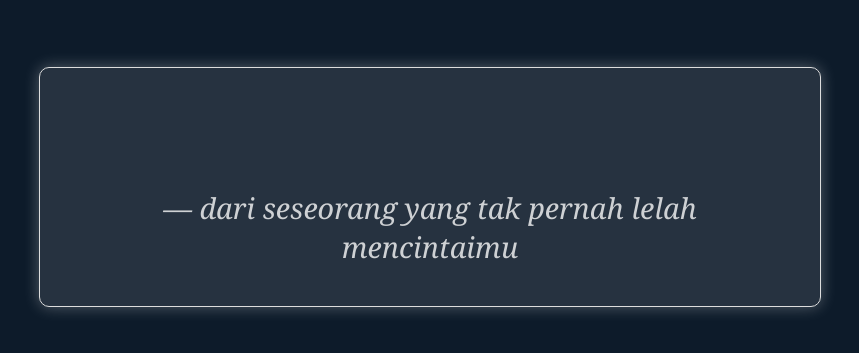
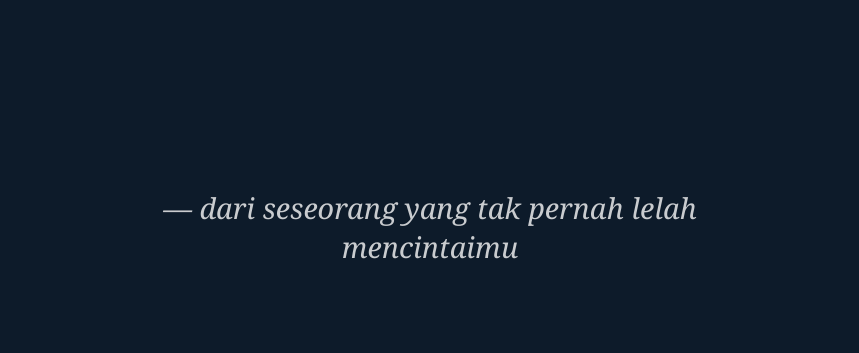
Before and after one commit to Asrul507/puisi, a plain HTML site: page index.html in a window 1280 px wide. Shown: the part 213-566 px from the top of the page, without its empty margins (210-1069 px from the left). Drawn offline with Linux system fonts and the light colour scheme.

Commit message:
Pesan commit yang mendeskripsikan perubahan

```diff
--- a/index.html
+++ b/index.html
@@ -18,20 +18,15 @@
       color: white;
     }
 
-    /* Puisi */
+    /* Puisi tanpa card */
     .poem-container {
       z-index: 2;
       text-align: center;
       padding: 30px;
       max-width: 700px;
       font-size: 1.5em; /* Membesarkan ukuran font */
-      border: 1px solid #ddd;
-      border-radius: 10px;
-      background: rgba(255, 255, 255, 0.1);
-      box-shadow: 0 0 15px rgba(255, 255, 255, 0.3);
-      padding: 40px;
+      color: #f9f9f9; /* Warna teks terang */
       animation: fadeIn 3s ease-out;
-      color: #f9f9f9; /* Mengubah warna teks menjadi lebih terang */
     }
 
     /* Efek menulis */
@@ -77,7 +72,7 @@
   </style>
 </head>
 <body>
-  <!-- Puisi -->
+  <!-- Puisi tanpa background kertas -->
   <div class="poem-container">
     <div class="line">Selamat tidur, cinta kecilku...</div>
     <div class="line">Biarkan bintang menjagamu malam ini,</div>
```
